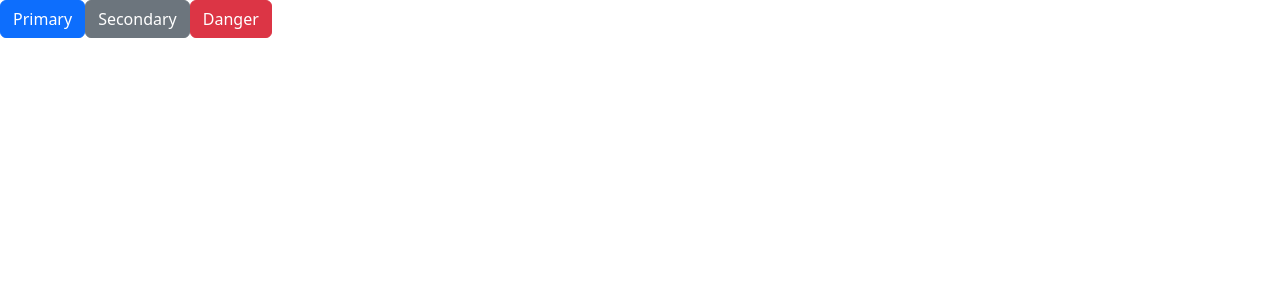
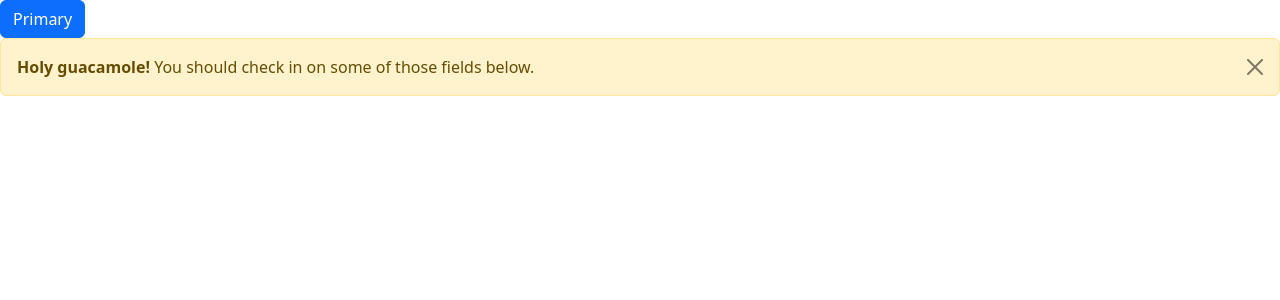
Before and after one commit to Shehu-Muhammad/Learning_React, a React app in the folder react-app/: page / in a window 1280 px wide. Both pictures are taken after a click on the button "Primary". Shown: the top 300 px of the page. Built offline with nearby package versions, Linux system fonts and the light colour scheme; the HTML template or start-up script is replaced by a standard one.

Commit message:
button press shows alert element and X closes the alert element

```diff
--- a/react-app/src/App.tsx
+++ b/react-app/src/App.tsx
@@ -1,18 +1,33 @@
+import { useState } from 'react';
+import Alert from './components/Alert';
 import Button from './components/Button';
 
 function App() {
+  const [clicked, setClicked] = useState(false);
   const handleOnClick = () => {
-    console.log('Clicked');
+    setClicked(true);
   };
   return (
     <>
       <Button onClick={handleOnClick}>Primary</Button>
-      <Button color='secondary' onClick={handleOnClick}>
-        Secondary
-      </Button>
-      <Button color='danger' onClick={handleOnClick}>
-        Danger
-      </Button>
+      {clicked && (
+        <Alert>
+          <div
+            className='alert alert-warning alert-dismissible fade show'
+            role='alert'
+          >
+            <strong>Holy guacamole!</strong> You should check in on some of
+            those fields below.
+            <button
+              onClick={() => setClicked(false)}
+              type='button'
+              className='btn-close'
+              data-bs-dismiss='alert'
+              aria-label='Close'
+            ></button>
+          </div>
+        </Alert>
+      )}
     </>
   );
 }
--- a/react-app/src/components/Alert.tsx
+++ b/react-app/src/components/Alert.tsx
@@ -5,7 +5,7 @@ interface Props {
 }
 
 const Alert = ({ children }: Props) => {
-  return <div className='alert alert-primary'>{children}</div>;
+  return <div>{children}</div>;
 };
 
 export default Alert;
```
